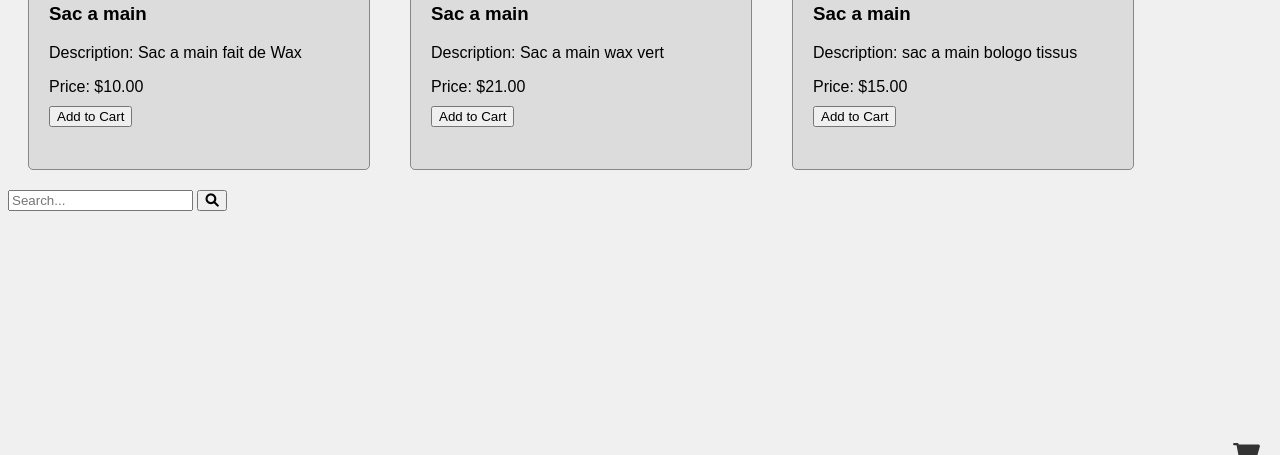
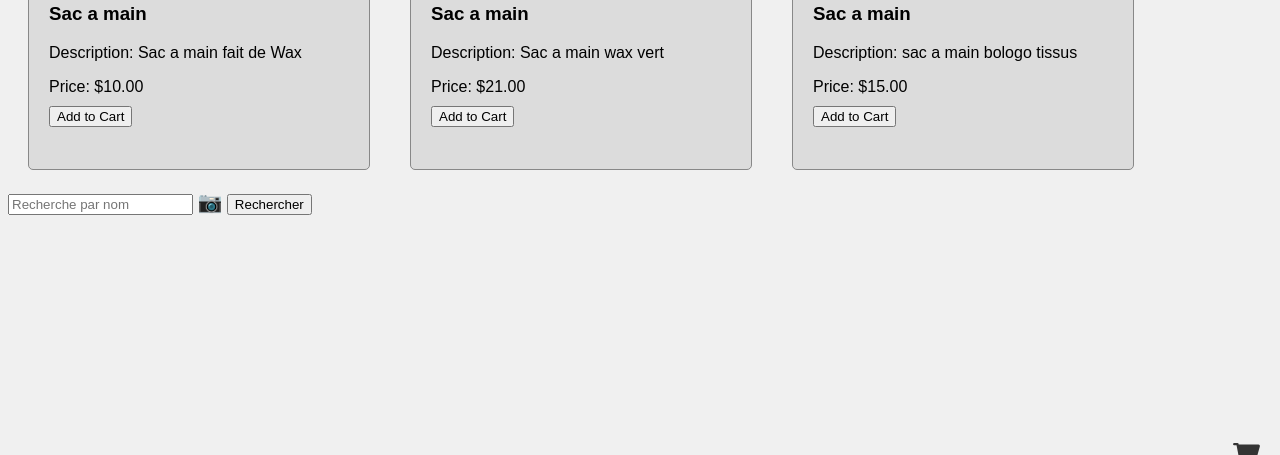
Before and after one commit to youse22/EStore, a Django app: page /products/ in a window 1280 px wide. Shown: the part 310-765 px from the top of the page. Run offline with Django 5.2, Linux system fonts and the light colour scheme; data comes from the database, SQL or seed files in the repository.

Commit message:
fourth commit

```diff
--- a/Estore/templates/product_page.html
+++ b/Estore/templates/product_page.html
@@ -43,6 +43,15 @@
             color: #333;
             cursor: pointer;
         }
+        .camera-icon {
+            font-size: 20px;
+            cursor: pointer;
+        }
+
+        #upload-image {
+            display: none;
+        }
+
     </style>
 </head>
 <body>
@@ -61,8 +70,17 @@
     {% endfor %}
     <a href="{% url 'cart_page' %}" class="cart-icon"><i class="fas fa-shopping-cart"></i></a>
     <form action="{% url 'product_search' %}" method="GET">
-    <input type="text" name="q" placeholder="Search...">
-    <button type="submit"><i class="fas fa-search"></i></button>
+        <form method="post" enctype="multipart/form-data">
+            {% csrf_token %}
+            <div class="search-container">
+                <input type="text" name="query" placeholder="Recherche par nom">
+                <label for="upload-image" class="camera-icon">&#x1F4F7;</label>
+                <input type="file" id="upload-image" name="image" style="display: none;">
+                <button type="submit">Rechercher</button>
+            </div>
+        </form>
+
+
 </form>
 
 </body>
--- a/Estore/views.py
+++ b/Estore/views.py
@@ -121,7 +121,49 @@ def error_page(request, error_code):
     return render(request, 'error_page.html', {'error': error})
 
 
+from django.shortcuts import render
+from django.http import HttpResponse
+from .models import Product
+import tensorflow as tf
+from PIL import Image
+
+# Charger le modèle pré-entraîné pour l'extraction de caractéristiques
+model = tf.keras.applications.MobileNetV2(weights='imagenet', include_top=False, input_shape=(224, 224, 3))
+
+def extract_features(image):
+    # Prétraitement de l'image
+    img = image.resize((224, 224))
+    img_array = tf.keras.preprocessing.image.img_to_array(img)
+    img_array = tf.keras.applications.mobilenet_v2.preprocess_input(img_array[tf.newaxis,...])
+
+    # Extraction des caractéristiques
+    features = model.predict(img_array)
+
+    return features
+
 def product_search(request):
-    query = request.GET.get('q')
-    products = Product.objects.filter(name__icontains=query)
-    return render(request, 'product_search.html', {'products': products})
+    if request.method == 'POST':
+        uploaded_image = request.FILES.get('image')
+        query = request.POST.get('query')
+
+        if uploaded_image:
+            # Traitez l'image téléchargée pour extraire ses caractéristiques visuelles
+            image = Image.open(uploaded_image)
+            features = extract_features(image)
+
+            # Comparez les caractéristiques de l'image avec celles de vos produits dans la base de données
+            # Recherchez des produits similaires
+            # Renvoyez les résultats à une page de résultats de recherche
+            image_results = None  # Remplacer par la logique de recherche par image
+        else:
+            image_results = None
+
+        if query:
+            # Recherchez les produits correspondant à la requête de l'utilisateur
+            name_results = Product.objects.filter(name__icontains=query)
+        else:
+            name_results = None
+
+        return render(request, 'search_results.html', {'image_results': image_results, 'name_results': name_results, 'query': query})
+
+    return HttpResponse("Méthode non autorisée", status=405)
```
